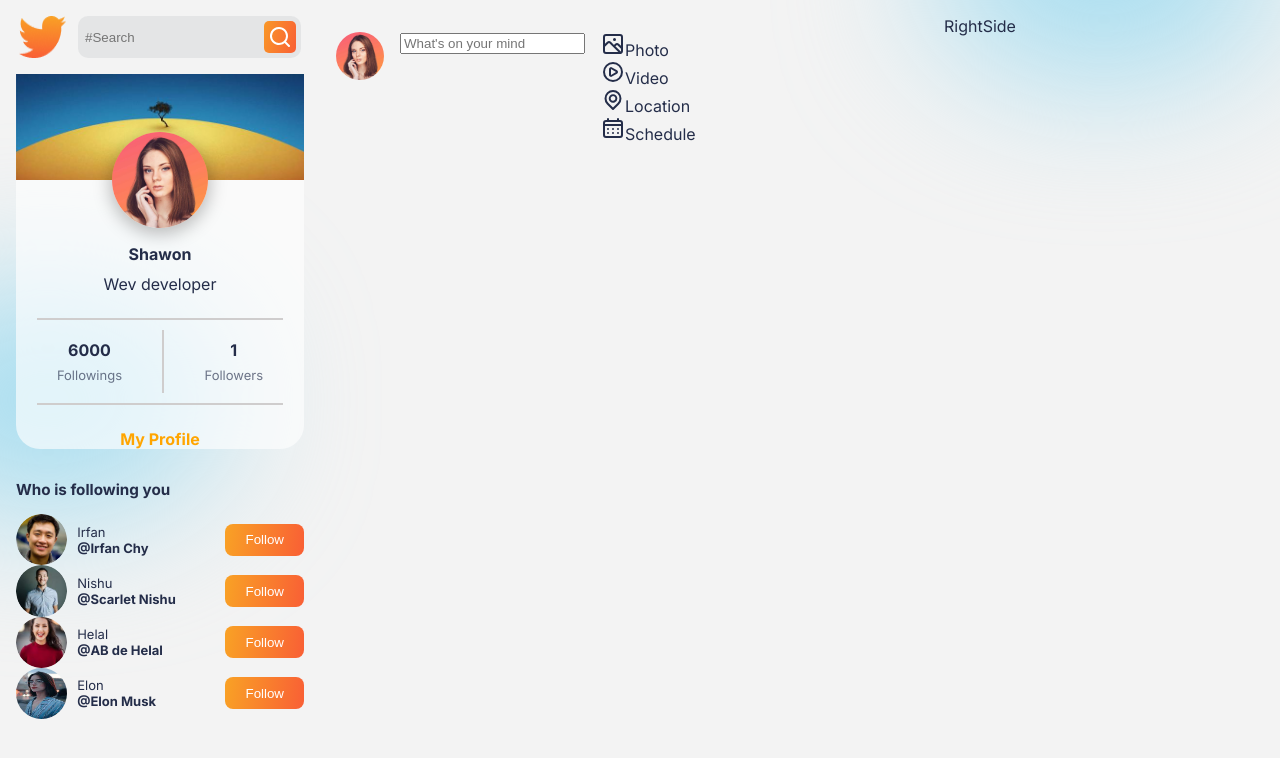
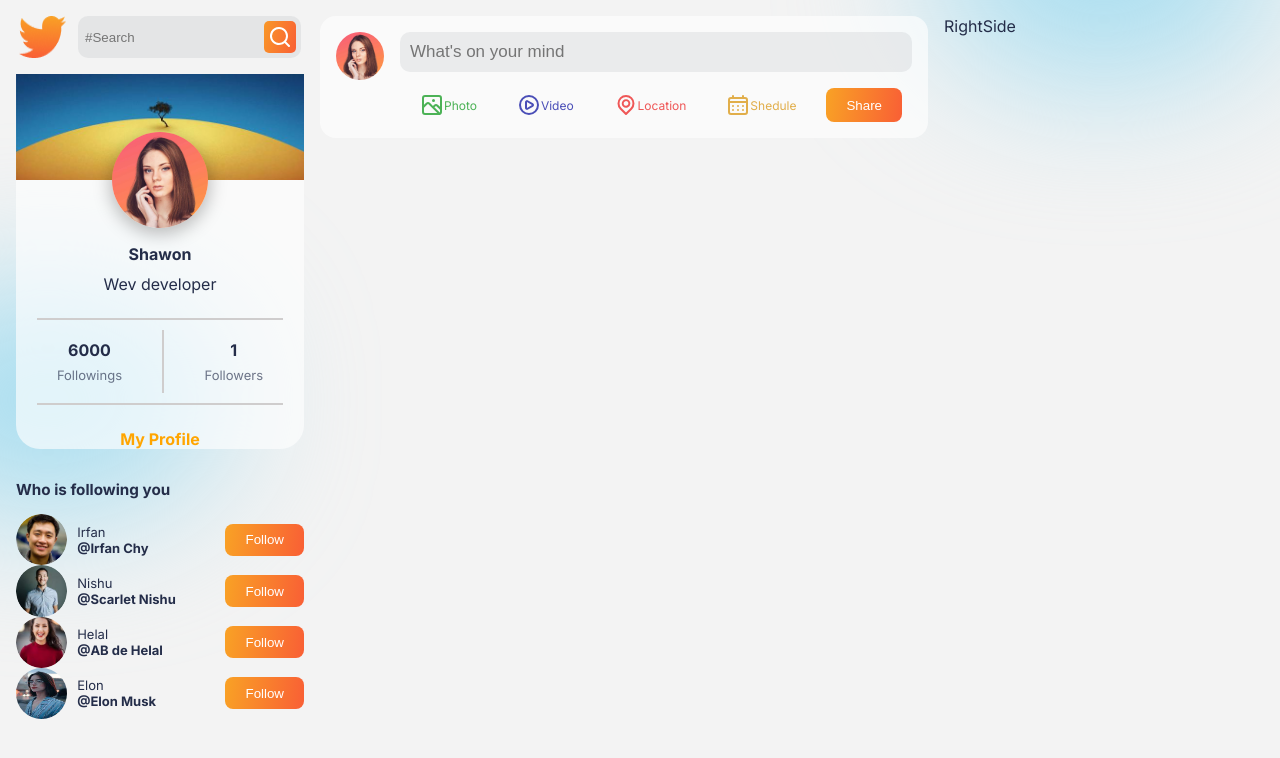
Before and after one commit to shakhawatsalam/socialmedia-fb, a React (Create React App) app: page / in a window 1280 px wide. Shown: the top 758 px of the page. Built offline with nearby package versions, Linux system fonts and the light colour scheme.

Commit message:
working on post share side

```diff
--- a/src/components/PostShare/PostShare.css
+++ b/src/components/PostShare/PostShare.css
@@ -1,7 +1,7 @@
 .PostShare{
     display: flex;
     gap: 1rem;
-    background-color:(--cardColor);
+    background-color: var(--cardColor);
     padding: 1rem;
     border-radius: 1rem;
 }
@@ -10,3 +10,38 @@
     width: 3rem;
     height: 3rem;
 }
+.PostShare>div{
+    display: flex;
+    flex-direction: column;
+    width: 90%;
+    gap: 1rem;
+}
+.PostShare>div>input{
+    background-color: var(--inputColor);
+    border-radius: 10px;
+    padding: 10px;
+    font-size: 17px;
+    border: none;
+    outline: none;
+}
+.postOption{
+    display: flex;
+    justify-content: space-around;
+}
+.option{
+  padding: 5px;
+  padding-left: 10px;
+  padding-right: 10px;
+  border-radius: 10px;
+  display: flex;
+  align-items: center;
+  justify-content: center;
+  font-size: 12px;
+  cursor: pointer;
+}
+.ps_button{
+    padding: 5px;
+    padding-left: 20px;
+    padding-right: 20px;
+    font-style: 12px;
+}
--- a/src/components/PostShare/PostShare.jsx
+++ b/src/components/PostShare/PostShare.jsx
@@ -13,24 +13,35 @@
       <img src={ProfileImage} alt='' />
       <div>
         <input type='text' placeholder="What's on your mind" />
-      </div>
-      <div className='postOptions'>
-        <div className='option'>
+      <div className='postOption'>
+        <div className='option'
+        style={{color: 'var(--photo)'}}
+        >
           <UilScenery />
           Photo
         </div>
-        <div className='option'>
+        <div className='option'
+        style={{color: 'var(--video)'}}
+        >
           <UilPlayCircle />
           Video
         </div>
-        <div className='option'>
+        <div className='option'
+        style={{color: 'var(--location)'}}
+        >
           <UilLocationPoint />
           Location
         </div>
-        <div className='option'>
+        <div className='option'
+        style={{color: 'var(--shedule)'}}
+        >
           <UilSchedule />
-          Schedule
-        </div>
+          Shedule
+          </div>
+          <button className="button ps_button">
+            Share
+          </button>
+      </div>
       </div>
     </div>
   );
```
